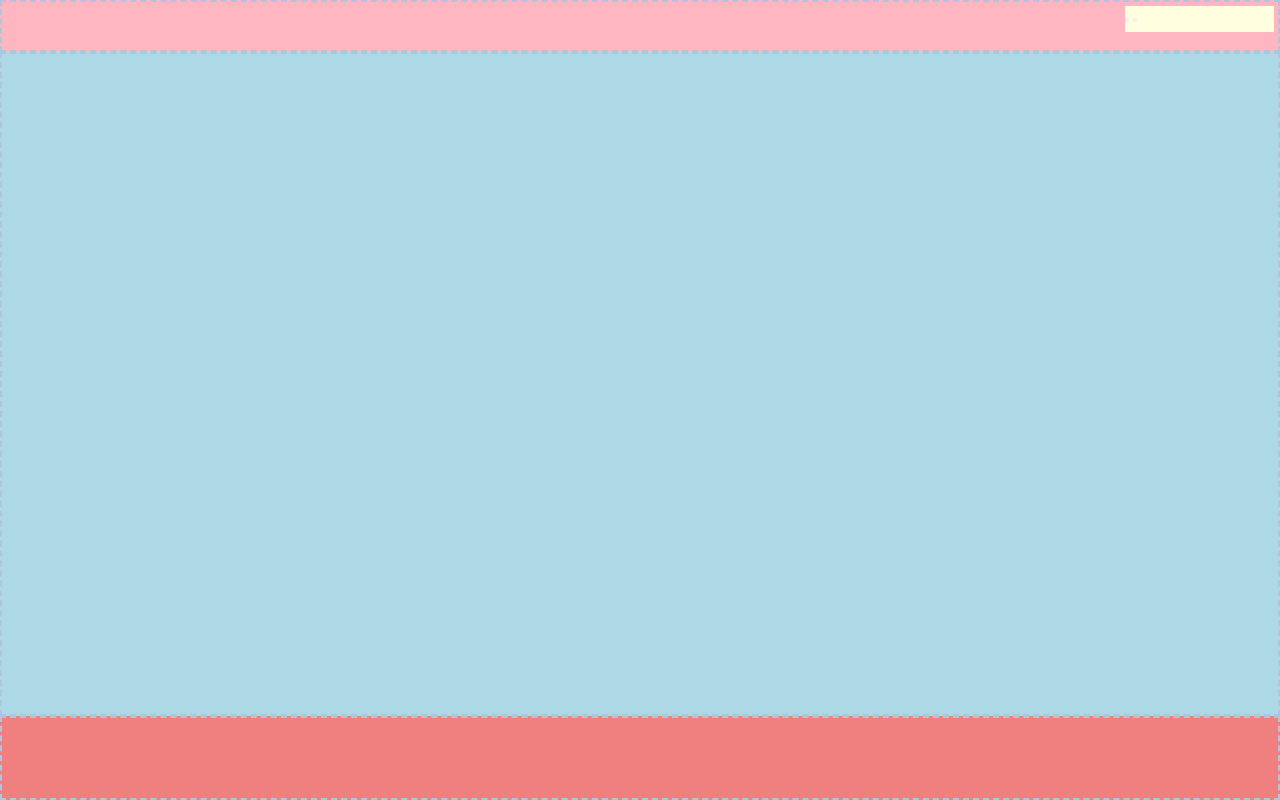
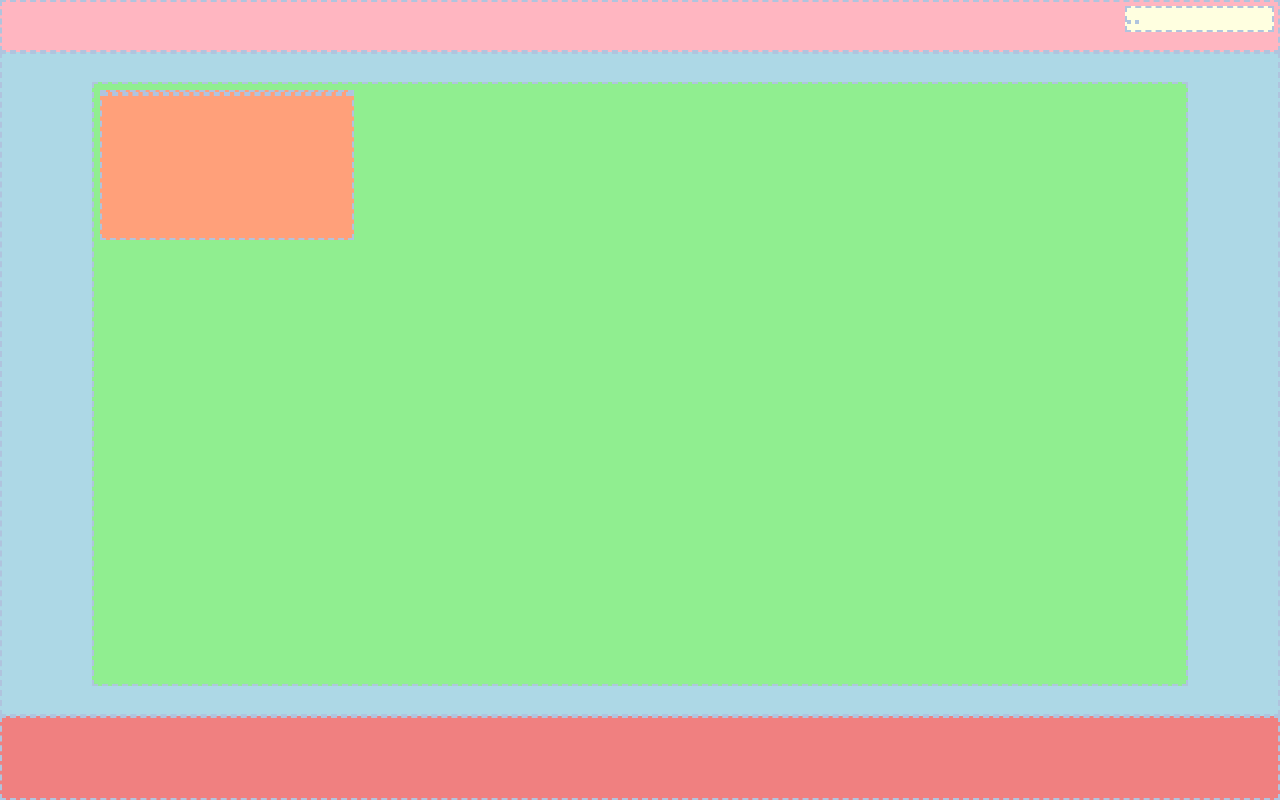
Before and after one commit to filippo-falcone/html-css-zoom, a plain HTML site: page index.html in a window 1280 px wide. Drawn offline with Linux system fonts and the light colour scheme.

Commit message:
feat: add main

```diff
--- a/index.html
+++ b/index.html
@@ -16,7 +16,11 @@
         </div>
     </header>
     <main>
-
+        <div class="container">
+            <div class="card">
+                <div class="card-img"></div>
+            </div>
+        </div>
     </main>
     <footer>
 
--- a/style.css
+++ b/style.css
@@ -8,7 +8,7 @@
 /* #endregion */
 
 /* #region DEBUG */
-.debug>* {
+.debug * {
     border: 2px dashed lightsteelblue;
 }
 
@@ -24,6 +24,16 @@
 
 .debug main {
     background: lightblue;
+}
+
+.debug main>.container {
+    min-height: 100%;
+    background-color: lightgreen;
+}
+
+.debug main .card {
+    height: 150px;
+    background-color: lightsalmon;
 }
 
 .debug footer {
@@ -45,6 +55,13 @@ header {
 /* #region HEADER */
 main {
     height: calc(100vh - 136px);
+    scroll-behavior: auto;
+    padding: 28px 90px;
+}
+
+main .card {
+    max-width: 254px;
+    margin: 6px;
 }
 
 /* #endregion */
```
